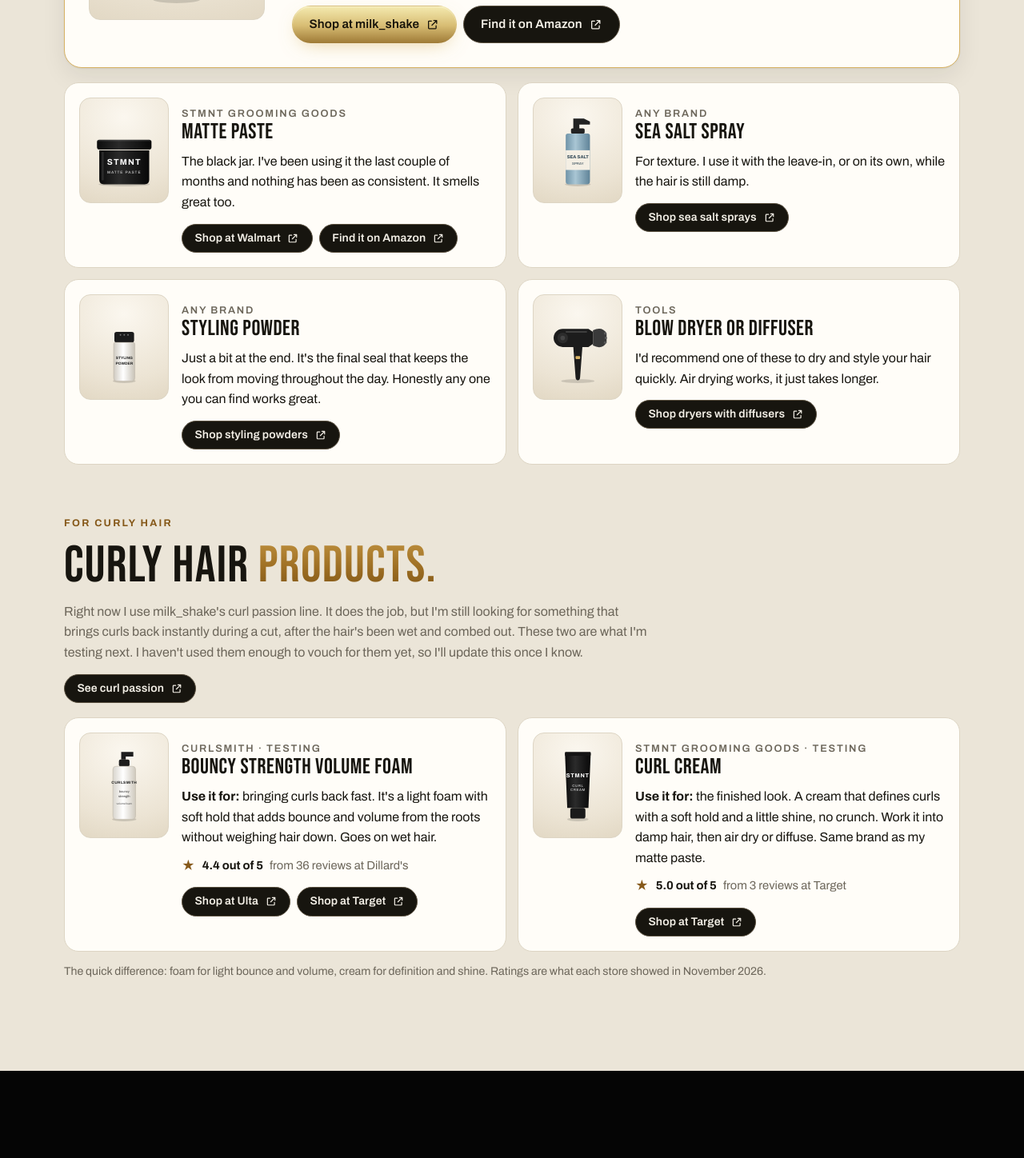
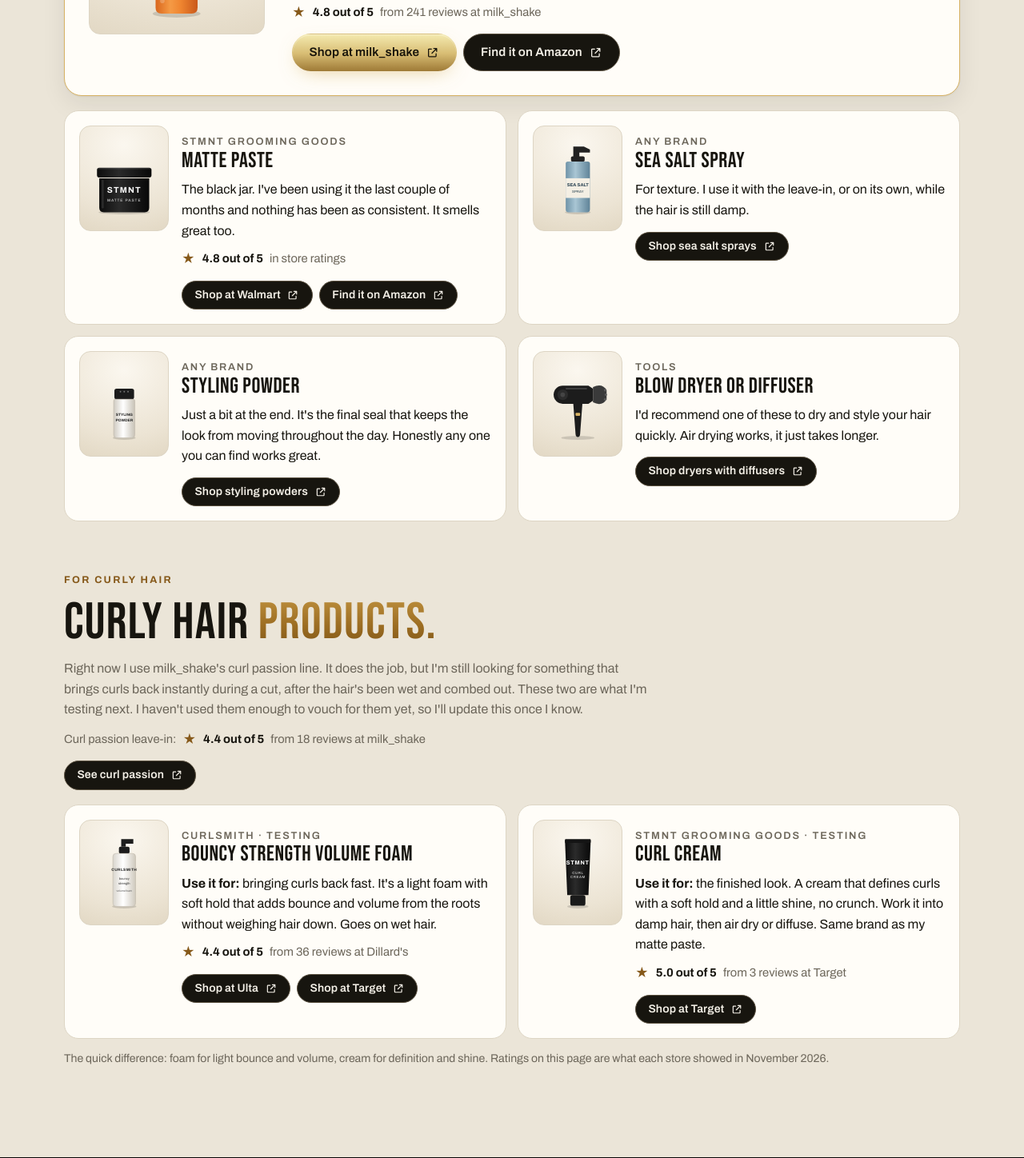
Before and after one commit to miguelflopez403-tech/Lopezcuts, a plain HTML site: page products.html in a window 1280 px wide. Shown: the part 766-2214 px from the top of the page at 80% size. Drawn offline with Linux system fonts and the light colour scheme.

Commit message:
Styling Products: store ratings for the named products (#41)
* Styling Products: store ratings for incredible milk and curl passion

Co-Authored-By: Claude Opus 5.5 <noreply@anthropic.com>
Claude-Session: https://claude.ai/code/session_01GpJd7ooUEJFJEBUoUZs89K

* Styling Products: 4.8 rating for STMNT Matte Paste

Co-Authored-By: Claude Opus 5.5 <noreply@anthropic.com>
Claude-Session: https://claude.ai/code/session_01GpJd7ooUEJFJEBUoUZs89K

---------

Co-authored-by: Claude <noreply@anthropic.com>

```diff
--- a/products.html
+++ b/products.html
@@ -138,6 +138,7 @@
           <h2 id="star-h">Incredible milk, 12 effects leave-in</h2>
           <p>The orange bottle. This is the one I'd keep if I could only keep one. I use it once a day, right after a shower, and it works for every hair type I've tried it on.</p>
           <p class="pr-quote">When I do the same routine with everything else, it just doesn't feel the same without this.</p>
+          <p class="pr-rating"><span class="pr-stars" aria-hidden="true">★</span> <b>4.8 out of 5</b> from 241 reviews at milk_shake</p>
           <div class="pr-links">
             <a class="btn gold" href="https://us.milkshakehair.com/products/milk-shake-incredible-milk" target="_blank" rel="noopener">Shop at milk_shake <svg class="ic"><use href="#i-out"/></svg></a>
             <a class="btn" href="https://www.amazon.com/s?k=milk_shake+incredible+milk+12+effects" target="_blank" rel="noopener">Find it on Amazon <svg class="ic"><use href="#i-out"/></svg></a>
@@ -154,6 +155,7 @@
             <p class="pr-brand">STMNT Grooming Goods</p>
             <h3>Matte Paste</h3>
             <p>The black jar. I've been using it the last couple of months and nothing has been as consistent. It smells great too.</p>
+            <p class="pr-rating"><span class="pr-stars" aria-hidden="true">★</span> <b>4.8 out of 5</b> in store ratings</p>
             <div class="pr-links"><a class="btn sm" href="https://www.walmart.com/ip/STMNT-Grooming-Goods-Matte-Paste-3-38-oz/5119878040" target="_blank" rel="noopener">Shop at Walmart <svg class="ic"><use href="#i-out"/></svg></a><a class="btn sm" href="https://www.amazon.com/s?k=STMNT+Grooming+Goods+Matte+Paste" target="_blank" rel="noopener">Find it on Amazon <svg class="ic"><use href="#i-out"/></svg></a></div>
           </div>
         </li>
@@ -196,6 +198,7 @@
         <p class="kicker">For curly hair</p>
         <h2>Curly hair <span class="gold">products.</span></h2>
         <p class="pr-curly-lede">Right now I use milk_shake's curl passion line. It does the job, but I'm still looking for something that brings curls back instantly during a cut, after the hair's been wet and combed out. These two are what I'm testing next. I haven't used them enough to vouch for them yet, so I'll update this once I know.</p>
+        <p class="pr-rating" style="margin-top:12px">Curl passion leave-in: <span class="pr-stars" aria-hidden="true">★</span> <b>4.4 out of 5</b> from 18 reviews at milk_shake</p>
         <div class="pr-links"><a class="btn sm" href="https://us.milkshakehair.com/products/milk_shake-curl-passion-leave-in" target="_blank" rel="noopener">See curl passion <svg class="ic"><use href="#i-out"/></svg></a></div>
         <ul class="pr-grid">
           <li class="pr-card">
@@ -223,7 +226,7 @@
             </div>
           </li>
         </ul>
-        <p class="pr-note">The quick difference: foam for light bounce and volume, cream for definition and shine. Ratings are what each store showed in November 2026.</p>
+        <p class="pr-note">The quick difference: foam for light bounce and volume, cream for definition and shine. Ratings on this page are what each store showed in November 2026.</p>
       </div>
     </div>
   </section>
```
